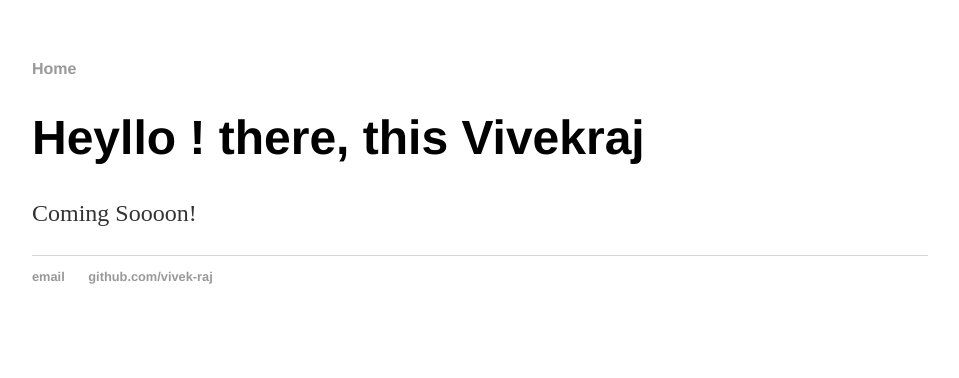
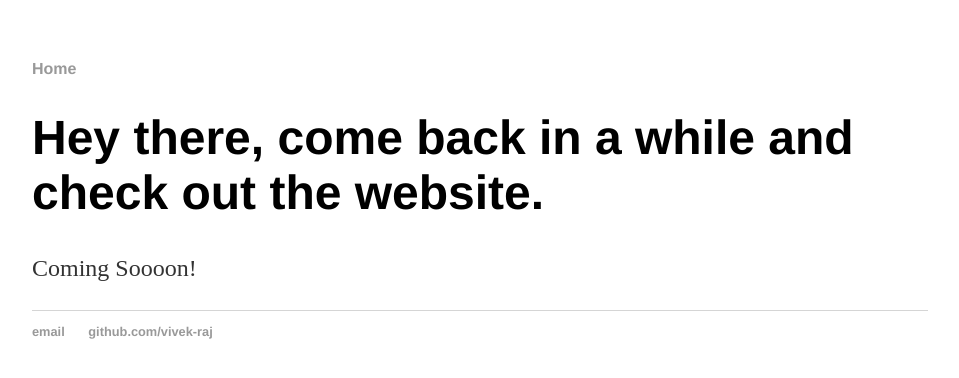
Before and after one commit to Vivek-raj/vivek-raj.github.io, a Jekyll site: the page built from index.html, in a window 1280 px wide. Shown: the top 378 px of the page, without its empty margins (160-1119 px from the left). Built offline with Jekyll 4.4.1, drawn with Linux system fonts in a browser that asks for light colours.

Commit message:
typo and description change

```diff
--- a/index.html
+++ b/index.html
@@ -3,7 +3,7 @@ layout: default
 title: Yellooo!
 ---
 <div class="blurb">
-	<h1>Heyllo ! there, this Vivekraj</h1>
+	<h1>Hey there, come back in a while and check out the website.</h1>
 	<p>
 		Coming Soooon!
 
```
